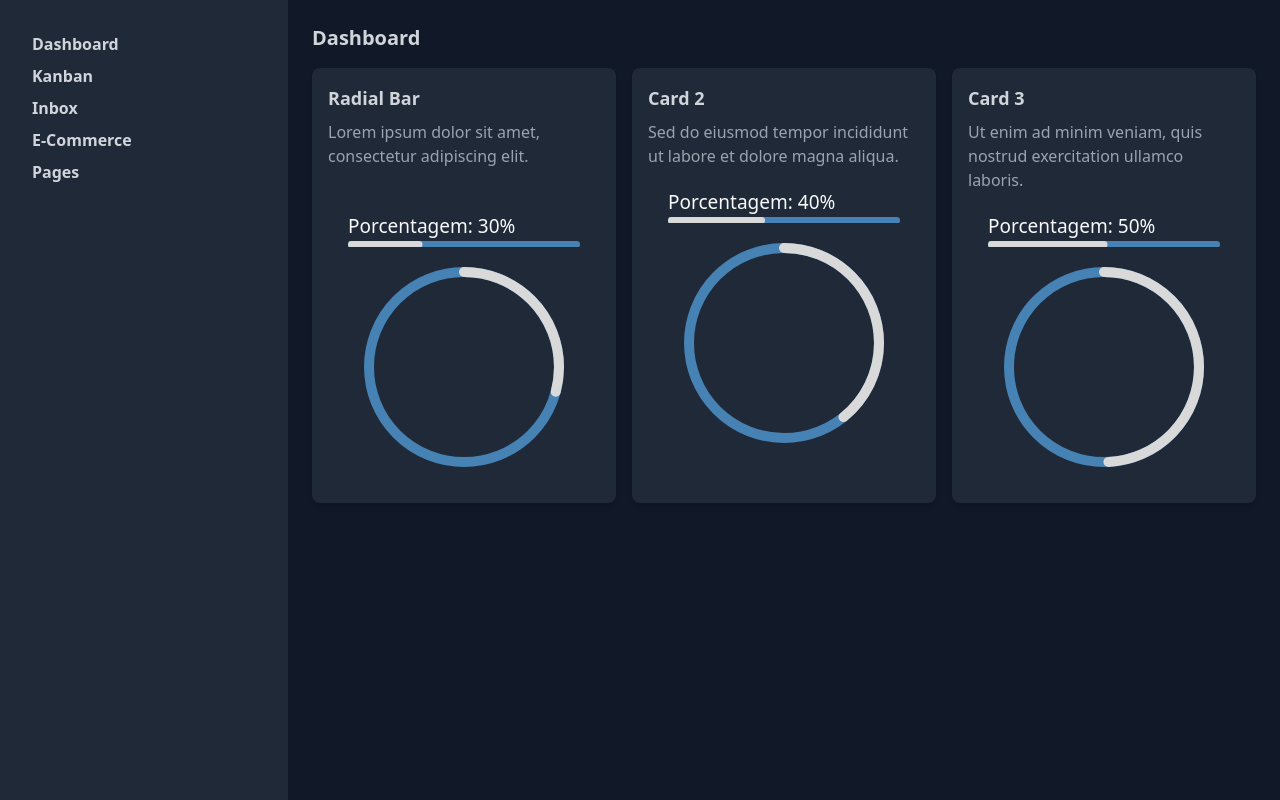
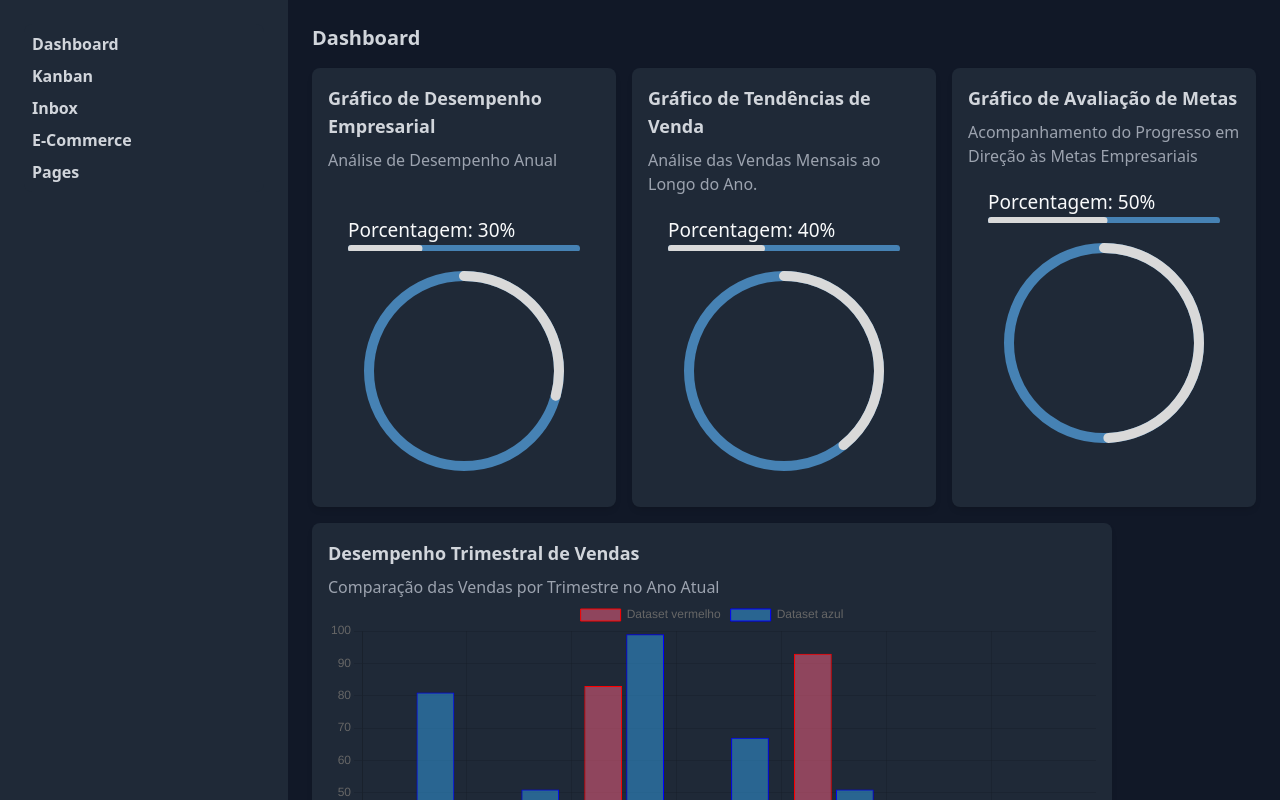
Before and after one commit to Zaysu/DashBoard, a React (Create React App) app in the folder dashboardempresarial/: page / in a window 1280 px wide. Built offline with nearby package versions, Linux system fonts and the light colour scheme.

Commit message:
Adicionando gráfico de Barra Empresarial e Alterando Textos

```diff
--- a/dashboardempresarial/src/App.js
+++ b/dashboardempresarial/src/App.js
@@ -1,6 +1,59 @@
 import React from 'react';
-import BarChart from './BarChart';
 import { Circle, Line } from 'rc-progress';
+import {
+  Chart as ChartJS,
+  CategoryScale,
+  LinearScale,
+  BarElement,
+  Title,
+  Tooltip,
+  Legend,
+} from 'chart.js';
+import { Bar } from 'react-chartjs-2';
+
+ChartJS.register(
+  CategoryScale,
+  LinearScale,
+  BarElement,
+  Title,
+  Tooltip,
+  Legend
+);
+
+const options = {
+  responsive: true,
+  plugins: {
+      legend: {
+          position: 'top',
+      },
+      title: {
+          display: false,
+          text: 'Dataset',
+      },
+  },
+};
+
+const labels = ['1', '2', '3', '4', '5', '6', '7'];
+export const data = {
+  labels,
+  datasets: [
+      {
+          label: 'Dataset vermelho',
+          data: labels.map((() => Math.floor(Math.random() * 100))),
+          backgroundColor: 'rgba(255, 99, 132, 0.5)',
+          borderColor: 'red',
+          borderWidth: 1
+      },
+      {
+          label: 'Dataset azul',
+          data: labels.map((() => Math.floor(Math.random() * 100))),
+          backgroundColor: 'rgba(53, 162, 235, 0.5)',
+          borderColor: 'blue',
+          borderWidth: 1
+      },
+  ],
+};
+
 
 export default function App() {
 
@@ -41,8 +94,8 @@ export default function App() {
 
           <div className="grid grid-cols-1 sm:grid-cols-2 md:grid-cols-3 gap-4">
             <div className="bg-gray-800 p-4 rounded-lg shadow-md">
-              <h4 className="text-lg font-semibold text-gray-300">Radial Bar</h4>
-              <p className="text-gray-400 mt-2">Lorem ipsum dolor sit amet, consectetur adipiscing elit.</p>
+              <h4 className="text-lg font-semibold text-gray-300">Gráfico de Desempenho Empresarial</h4>
+              <p className="text-gray-400 mt-2">Análise de Desempenho Anual</p>
               <br/>
               <div style={{ margin: 20 }}>
                 <div style={{ fontSize: '19px' }}>Porcentagem: {30}%</div>
@@ -75,8 +128,8 @@ export default function App() {
               </center>
             </div>
             <div className="bg-gray-800 p-4 rounded-lg shadow-md">
-              <h4 className="text-lg font-semibold text-gray-300">Card 2</h4>
-              <p className="text-gray-400 mt-2">Sed do eiusmod tempor incididunt ut labore et dolore magna aliqua.</p>
+              <h4 className="text-lg font-semibold text-gray-300">Gráfico de Tendências de Venda</h4>
+              <p className="text-gray-400 mt-2">Análise das Vendas Mensais ao Longo do Ano.</p>
               <div style={{ margin: 20 }}>
               <div style={{ fontSize: '19px' }}>Porcentagem: {40}%</div>
                 <Line
@@ -108,8 +161,8 @@ export default function App() {
               </center>
             </div>
             <div className="bg-gray-800 p-4 rounded-lg shadow-md">
-              <h4 className="text-lg font-semibold text-gray-300">Card 3</h4>
-              <p className="text-gray-400 mt-2">Ut enim ad minim veniam, quis nostrud exercitation ullamco laboris.</p>
+              <h4 className="text-lg font-semibold text-gray-300">Gráfico de Avaliação de Metas</h4>
+              <p className="text-gray-400 mt-2">Acompanhamento do Progresso em Direção às Metas Empresariais</p>
               <div style={{ margin: 20 }}>
               <div style={{ fontSize: '19px' }}>Porcentagem: {50}%</div>
                 <Line
@@ -140,6 +193,11 @@ export default function App() {
               </div>
               </center>
             </div>
+            <div className="bg-gray-800 p-4 rounded-lg shadow-md" style={{ width: '800px', height: '460px' }}>
+              <h4 className="text-lg font-semibold text-gray-300">Desempenho Trimestral de Vendas</h4>
+              <p className="text-gray-400 mt-2">Comparação das Vendas por Trimestre no Ano Atual</p>
+              <Bar options={options} data={data} />
+            </div>
           </div>
         </main>
       </div>
```
